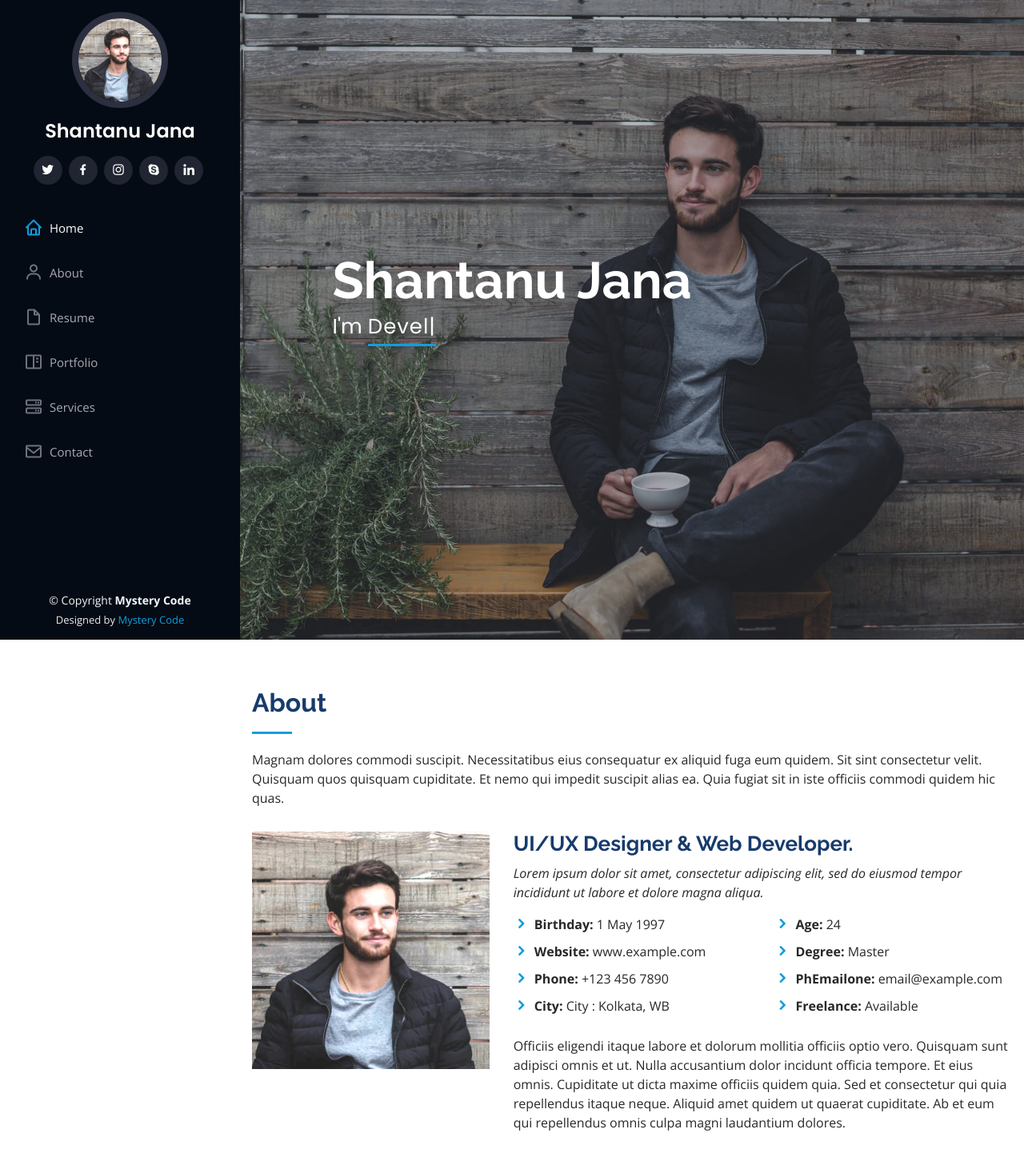
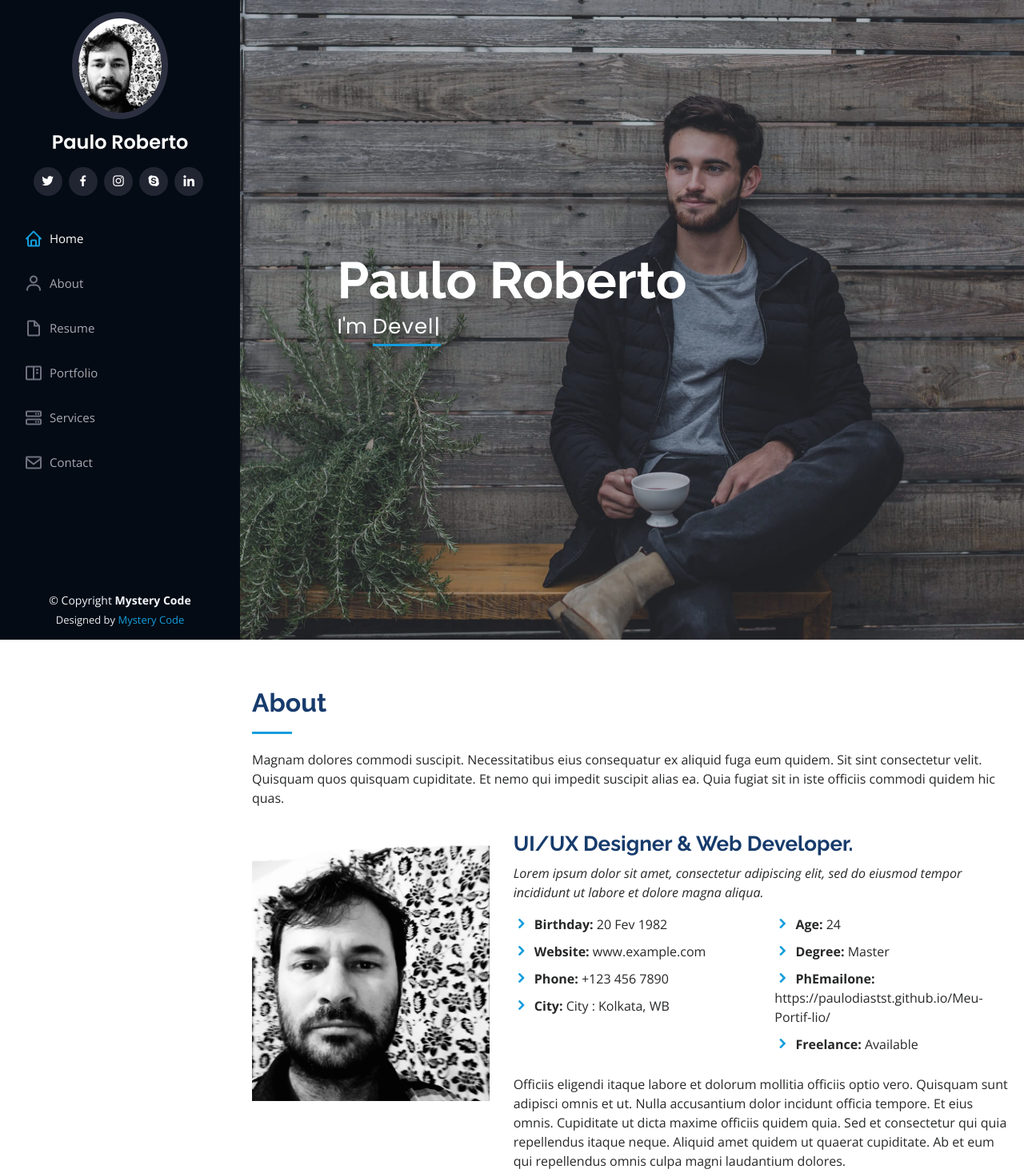
Before and after one commit to Paulodiastst/Meu-Portif-lio, a plain HTML site: page index.html in a window 1280 px wide. Shown: the top 1467 px of the page at 80% size. Drawn offline with nearby package versions, Linux system fonts and the light colour scheme.

Commit message:
Portifólio

```diff
--- a/index.html
+++ b/index.html
@@ -1,18 +1,20 @@
 <!DOCTYPE html>
-<html lang="en">
+<html lang="pt-br">
 
 <head>
   <meta charset="utf-8">
   <meta content="width=device-width, initial-scale=1.0" name="viewport">
 
-  <title>Mystery Code - Blog</title>
+  <title>Meu Portifólio</title>
+  <!-- Favicon -->
+  <link rel="icon" href="assets/img/favicon.png">
   <meta content="" name="description">
   <meta content="" name="keywords">
 
   <!-- Google Fonts -->
   <link href="https://fonts.googleapis.com/css?family=Open+Sans:300,300i,400,400i,600,600i,700,700i|Raleway:300,300i,400,400i,500,500i,600,600i,700,700i|Poppins:300,300i,400,400i,500,500i,600,600i,700,700i" rel="stylesheet">
 
-  <!-- Vendor CSS Files -->
+  <!-- Some Vendor Link (Bootstrap4, icon link, etc) CSS Files -->
   <link href="assets/vendor/bootstrap/css/bootstrap.min.css" rel="stylesheet">
   <link href="assets/vendor/icofont/icofont.min.css" rel="stylesheet">
   <link href="assets/vendor/boxicons/css/boxicons.min.css" rel="stylesheet">
@@ -35,8 +37,8 @@
     <div class="d-flex flex-column">
 
       <div class="profile">
-        <img src="assets/img/profile-img.jpg" alt="" class="img-fluid rounded-circle">
-        <h1 class="text-light"><a href="index.html">Shantanu Jana</a></h1>
+        <img src="assets/img/me.jpg" alt="" class="img-fluid rounded-circle">
+        <h1 class="text-light"><a href="index.html">Paulo Roberto</a></h1>
         <div class="social-links mt-3 text-center">
           <a href="#" class="twitter"><i class="bx bxl-twitter"></i></a>
           <a href="#" class="facebook"><i class="bx bxl-facebook"></i></a>
@@ -65,7 +67,7 @@
   <!-- ======= Hero Section ======= -->
   <section id="hero" class="d-flex flex-column justify-content-center align-items-center">
     <div class="hero-container" data-aos="fade-in">
-      <h1>Shantanu Jana</h1>
+      <h1>Paulo Roberto</h1>
       <p>I'm <span class="typed" data-typed-items="Designer, Developer, Freelancer, Photographer"></span></p>
     </div>
   </section><!-- End Hero -->
@@ -83,7 +85,7 @@
 
         <div class="row">
           <div class="col-lg-4" data-aos="fade-right">
-            <img src="assets/img/profile-img.jpg" class="img-fluid" alt="">
+            <img src="assets/img/me.jpg" class="img-fluid" alt="">
           </div>
           <div class="col-lg-8 pt-4 pt-lg-0 content" data-aos="fade-left">
             <h3>UI/UX Designer &amp; Web Developer.</h3>
@@ -94,7 +96,7 @@
             <div class="row">
               <div class="col-lg-6">
                 <ul>
-                  <li><i class="icofont-rounded-right"></i> <strong>Birthday:</strong> 1 May 1997</li>
+                  <li><i class="icofont-rounded-right"></i> <strong>Birthday:</strong> 20 Fev 1982</li>
                   <li><i class="icofont-rounded-right"></i> <strong>Website:</strong> www.example.com</li>
                   <li><i class="icofont-rounded-right"></i> <strong>Phone:</strong> +123 456 7890</li>
                   <li><i class="icofont-rounded-right"></i> <strong>City:</strong> City : Kolkata, WB</li>
@@ -104,7 +106,7 @@
                 <ul>
                   <li><i class="icofont-rounded-right"></i> <strong>Age:</strong> 24</li>
                   <li><i class="icofont-rounded-right"></i> <strong>Degree:</strong> Master</li>
-                  <li><i class="icofont-rounded-right"></i> <strong>PhEmailone:</strong> email@example.com</li>
+                  <li><i class="icofont-rounded-right"></i> <strong>PhEmailone:</strong> https://paulodiastst.github.io/Meu-Portif-lio/</li>
                   <li><i class="icofont-rounded-right"></i> <strong>Freelance:</strong> Available</li>
                 </ul>
               </div>
```
Also changed, not shown: assets/img/apple-touch-icon.png (added), assets/img/favicon.png (added), assets/img/me.jpg (added).
